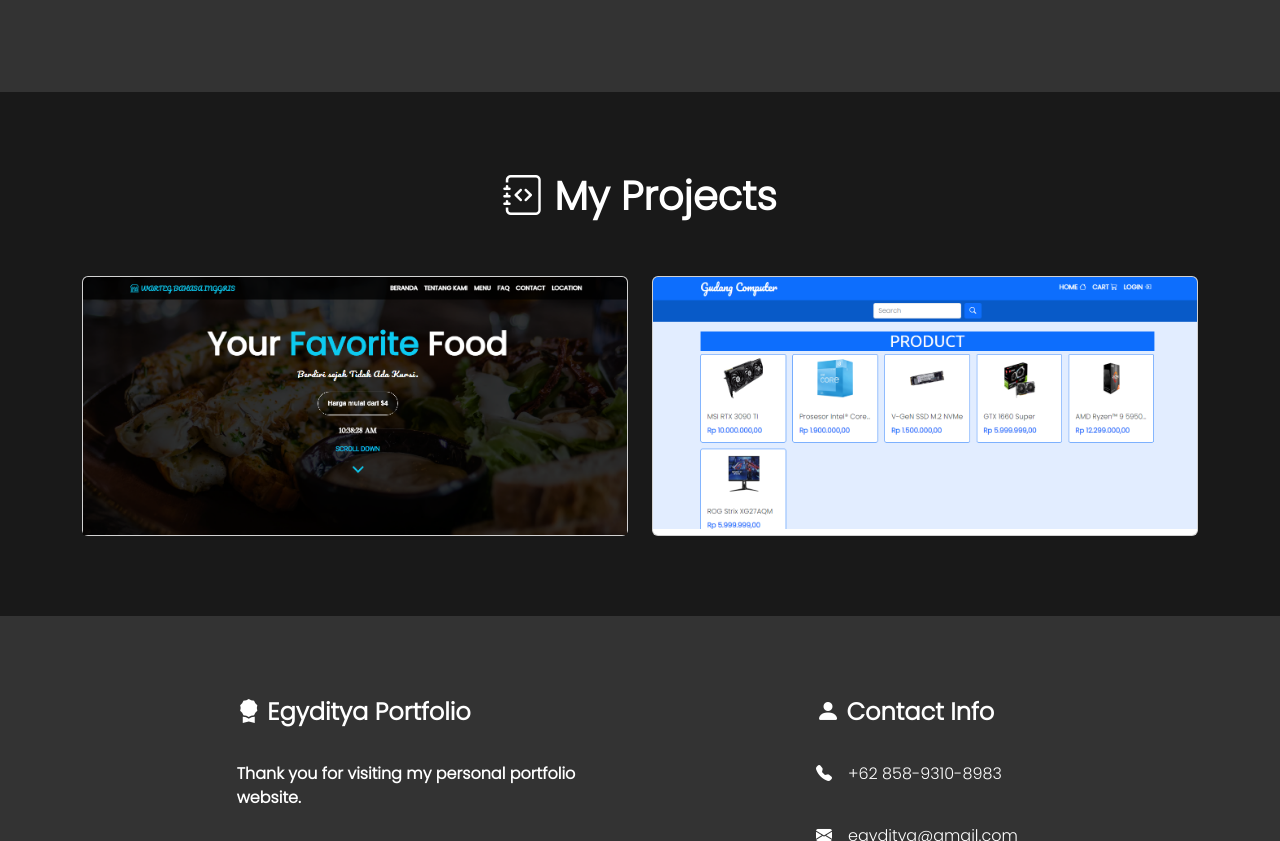
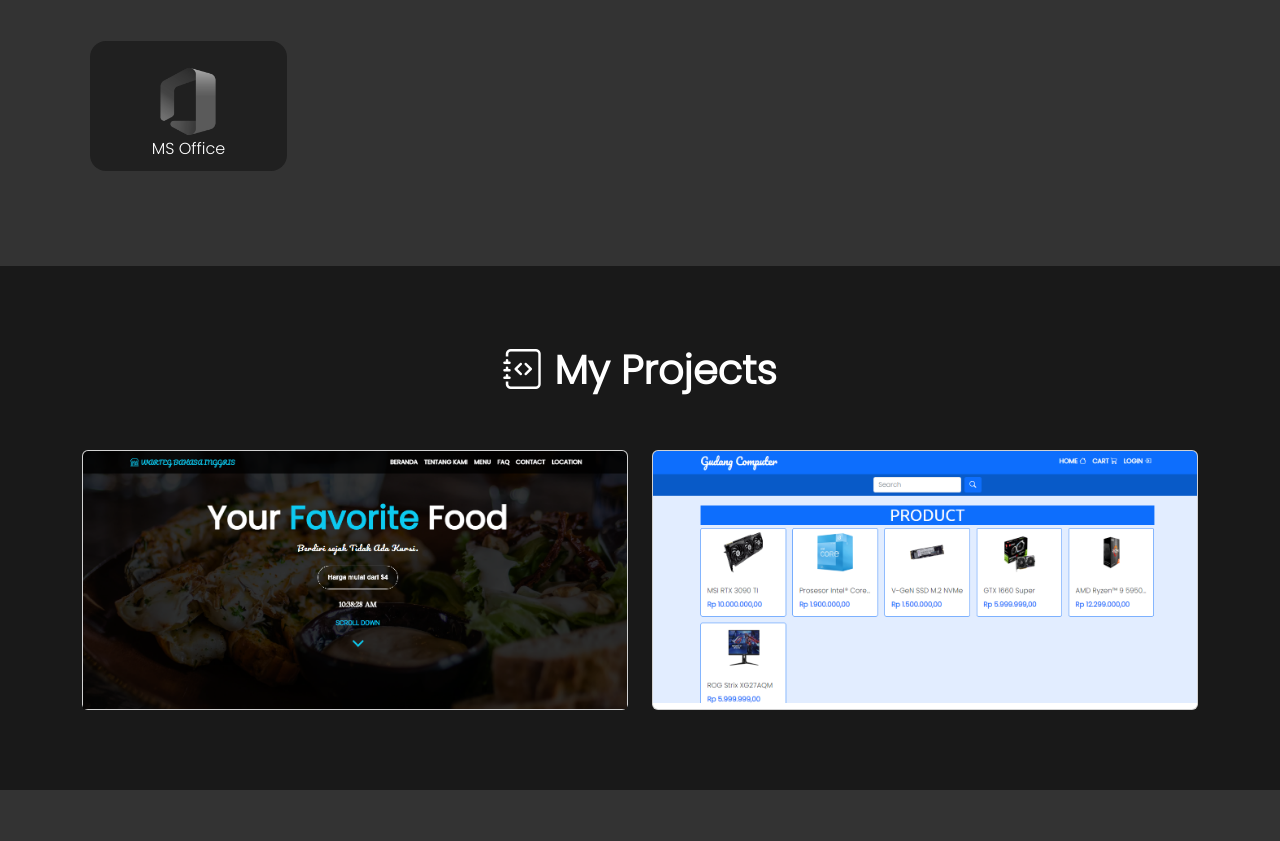
Before and after one commit to aysrg9/egyditya, a plain HTML site: page index.html in a window 1280 px wide. Shown: the part 1442-2283 px from the top of the page. Drawn offline with nearby package versions, Linux system fonts and the light colour scheme.

Commit message:
update skills office

```diff
--- a/index.html
+++ b/index.html
@@ -157,6 +157,12 @@
               <span>PHP</span>
             </div>
           </div>
+          <div data-tilt class="bar">
+            <div class="info">
+              <img src="./assets/images/logo/office.png" alt="office" />
+              <span>MS Office</span>
+            </div>
+          </div>
         </div>
       </div>
     </section>
@@ -286,7 +292,7 @@
 
     <script>
       particlesJS.load("particles-js", "assets/js/particles.json", function () {
-        console.log("callback - particles.js config loaded");
+        console.log("egyditya");
       });
     </script>
 
```
Also changed, not shown: assets/images/logo/office.png (added).
